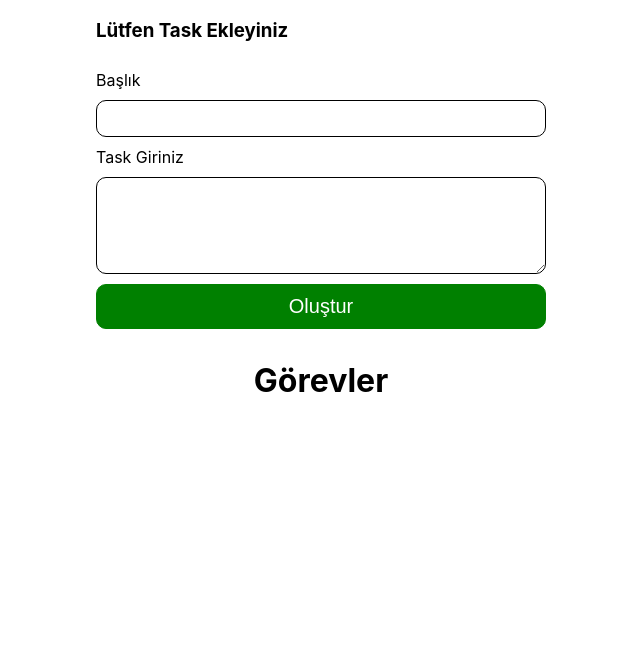
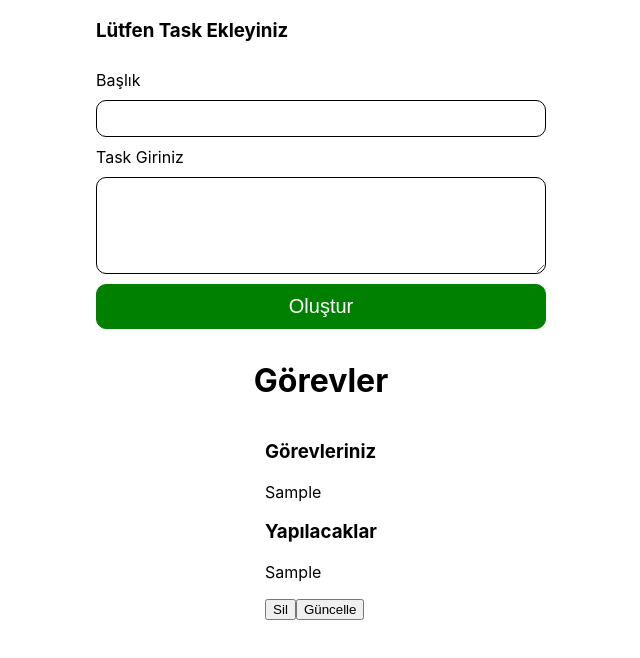
Before and after one commit to FERHATSUMER/task-react, a React (Create React App) app: page / in a window 1280 px wide. Both pictures are taken after typing "Sample", "Sample" into the empty fields and a click on the button "Oluştur". Shown: the top 658 px of the page, without its empty margins (319-959 px from the left). Built offline with nearby package versions, Linux system fonts and the light colour scheme.

Commit message:
task-react

```diff
--- a/src/components/TaskList/TaskList.js
+++ b/src/components/TaskList/TaskList.js
@@ -2,7 +2,7 @@ import TaskShow from '../TaskShow/TaskShow';
 
 function TaskList({ tasks }) {
     return (
-    <div>
+    <div className='task-list'>
 {tasks.map((task,index)=>{
     return <TaskShow key={index} task={task}   />
 })}
--- a/src/components/TaskShow/taskShow.js
+++ b/src/components/TaskShow/taskShow.js
@@ -1,6 +1,15 @@
 function TaskShow({ task }) {
-    console.log(task);
-    return (<div></div>  );
+    return (<div>
+        <h3>Görevleriniz</h3>
+        <p>{task.title}</p>
+        <h3>Yapılacaklar</h3>
+        <p>{task.taskDec}</p>
+        <div>
+            <button>Sil</button>
+            <button>Güncelle</button>
+        </div>
+
+    </div>  );
 }
 
 export default TaskShow;
```
